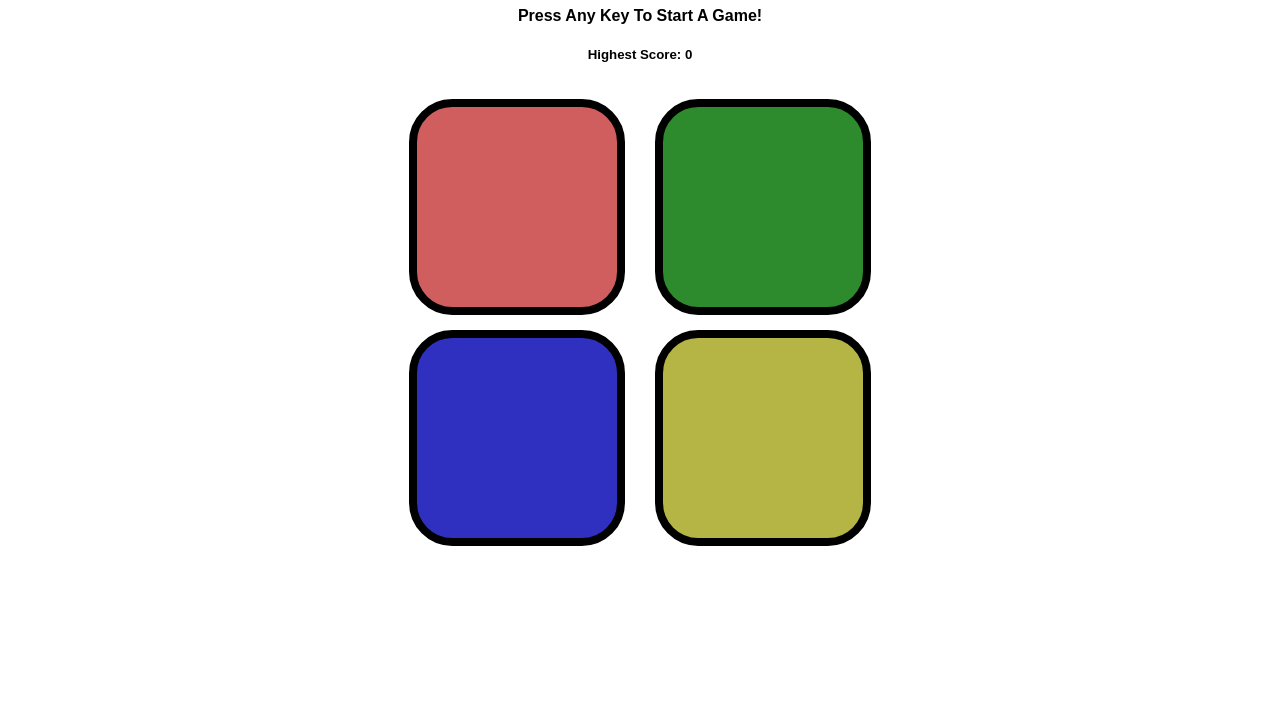
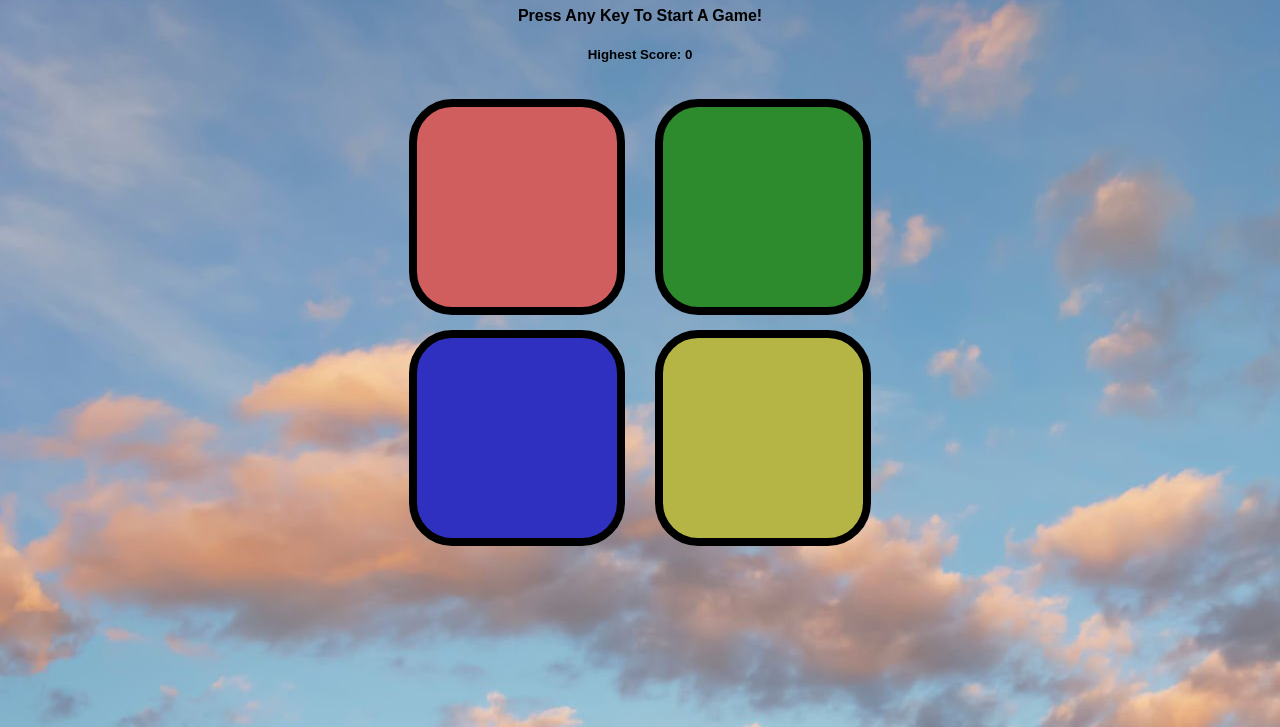
Before and after one commit to AbdealiDarugarhwala1402/Simon-Says-Game, a plain HTML site: page SimonGame.html in a window 1280 px wide. Shown: the part 73-800 px from the top of the page. Drawn offline with Linux system fonts and the light colour scheme.

Commit message:
Add BackGround Image

```diff
--- a/SimonGame.css
+++ b/SimonGame.css
@@ -2,6 +2,7 @@ body {
     font-family: Arial;
     text-align: center;
     justify-content: center;
+    background-image: url("istockphoto-1419620682-2048x2048.jpg");
 }
 
 .btn-container {
```
Also changed, not shown: istockphoto-1419620682-2048x2048.jpg (added).
